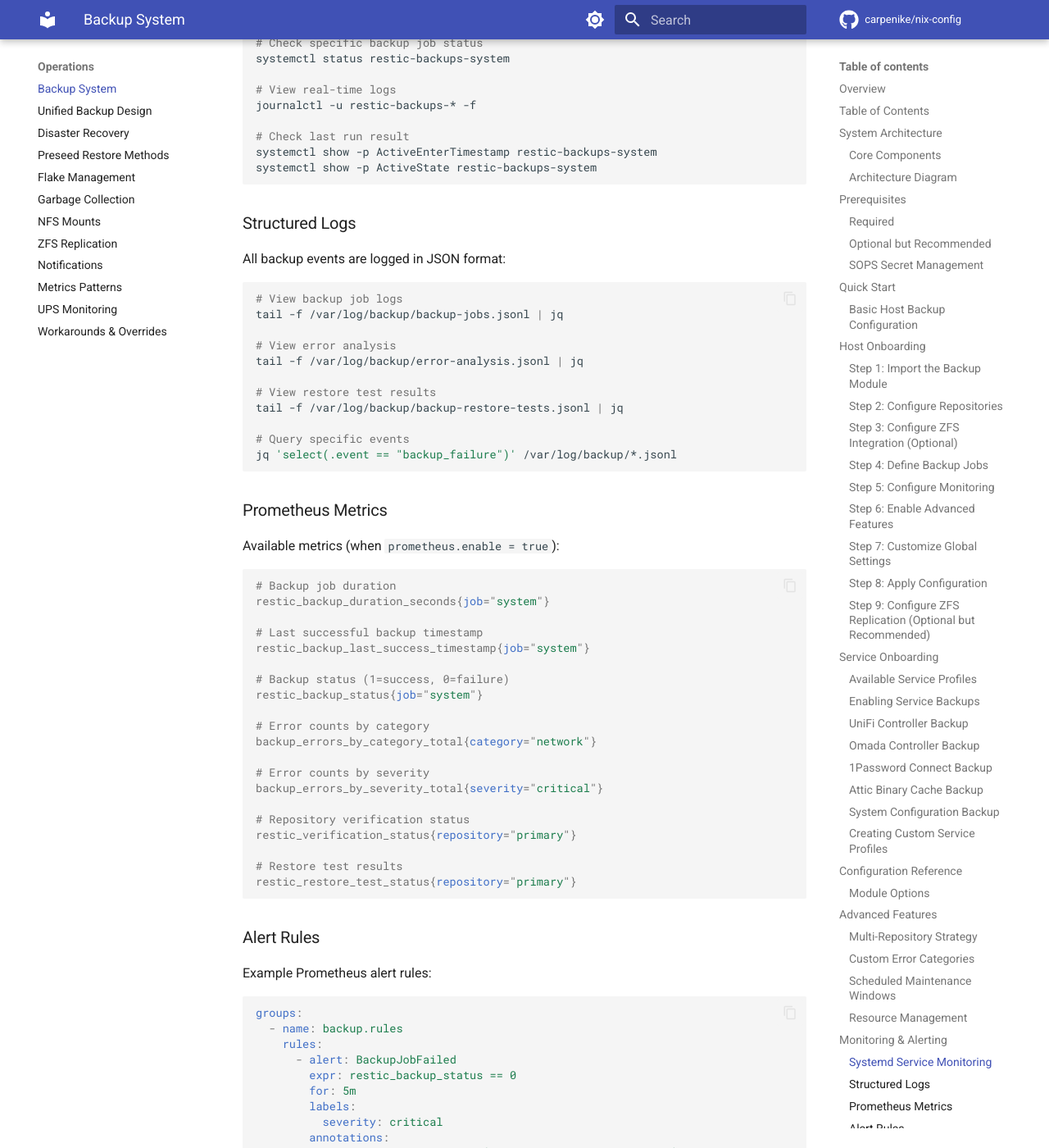
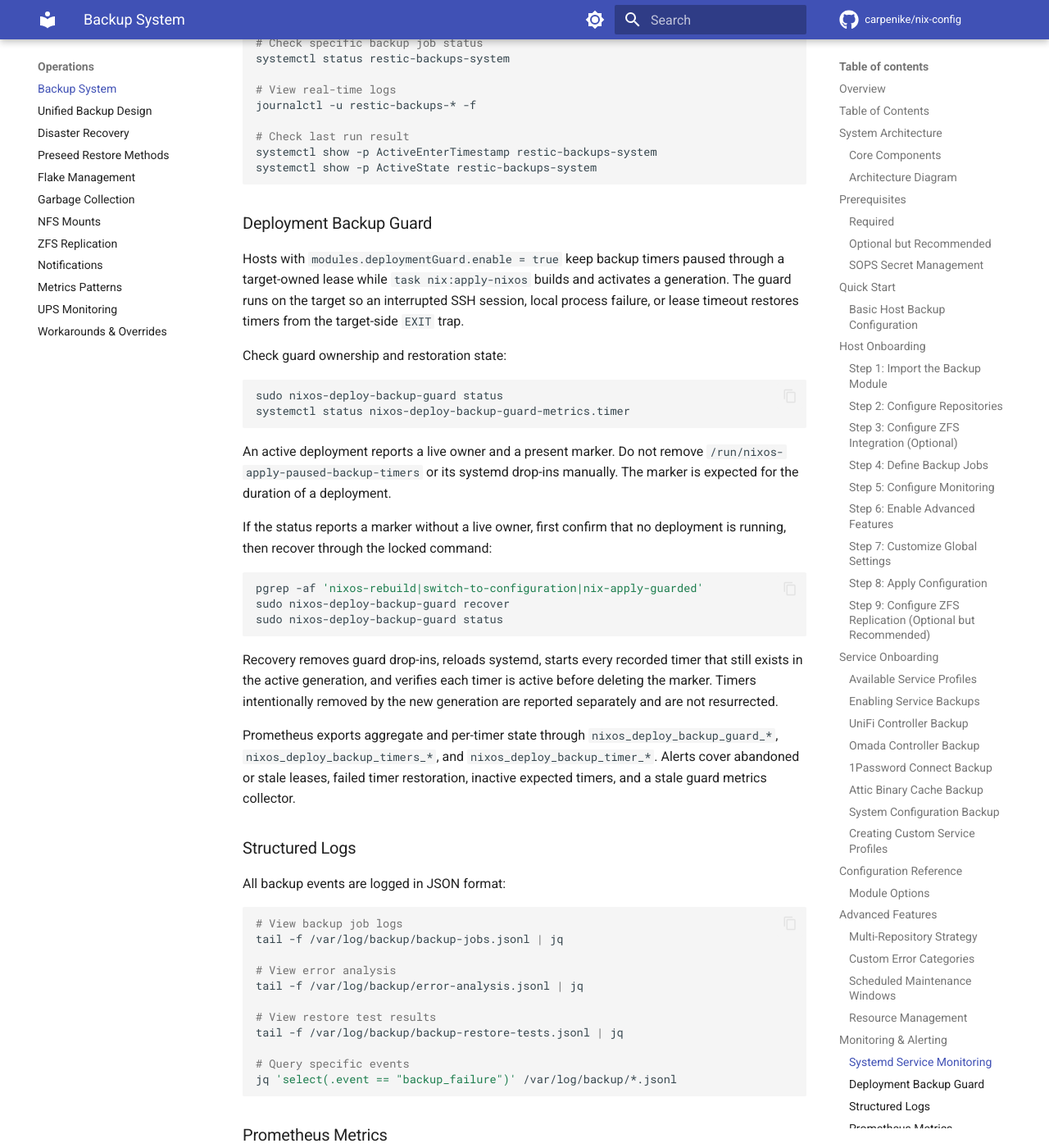
Before and after one commit to carpenike/nix-config, an MkDocs documentation site: the page built from docs/backup-system-onboarding.md, in a window 1280 px wide and 1400 px high, scrolled down 23533 px. Shown: the whole window at 82% size. Built offline with MkDocs 1.6.1 and Material for MkDocs 9.7.7, drawn with Linux system fonts in a browser that asks for light colours; comment, search, counter and statistics services are not loaded.

Commit message:
feat(backups): harden guarded NixOS deployments
Move backup timer ownership to a target-side lease, verify restoration, and export guard health metrics. Add failure-path tests and close Restic, pgBackRest, Syncoid, and Sanoid freshness alert gaps.

````diff
--- a/docs/backup-system-onboarding.md
+++ b/docs/backup-system-onboarding.md
@@ -1137,6 +1137,43 @@ systemctl show -p ActiveEnterTimestamp restic-backups-system
 systemctl show -p ActiveState restic-backups-system
 ```
 
+### Deployment Backup Guard
+
+Hosts with `modules.deploymentGuard.enable = true` keep backup timers paused through a
+target-owned lease while `task nix:apply-nixos` builds and activates a generation. The
+guard runs on the target so an interrupted SSH session, local process failure, or lease
+timeout restores timers from the target-side `EXIT` trap.
+
+Check guard ownership and restoration state:
+
+```bash
+sudo nixos-deploy-backup-guard status
+systemctl status nixos-deploy-backup-guard-metrics.timer
+```
+
+An active deployment reports a live owner and a present marker. Do not remove
+`/run/nixos-apply-paused-backup-timers` or its systemd drop-ins manually. The marker is
+expected for the duration of a deployment.
+
+If the status reports a marker without a live owner, first confirm that no deployment
+is running, then recover through the locked command:
+
+```bash
+pgrep -af 'nixos-rebuild|switch-to-configuration|nix-apply-guarded'
+sudo nixos-deploy-backup-guard recover
+sudo nixos-deploy-backup-guard status
+```
+
+Recovery removes guard drop-ins, reloads systemd, starts every recorded timer that
+still exists in the active generation, and verifies each timer is active before deleting
+the marker. Timers intentionally removed by the new generation are reported separately
+and are not resurrected.
+
+Prometheus exports aggregate and per-timer state through
+`nixos_deploy_backup_guard_*`, `nixos_deploy_backup_timers_*`, and
+`nixos_deploy_backup_timer_*`. Alerts cover abandoned or stale leases, failed timer
+restoration, inactive expected timers, and a stale guard metrics collector.
+
 ### Structured Logs
 
 All backup events are logged in JSON format:
````
Also changed, not shown: 10 other files.
